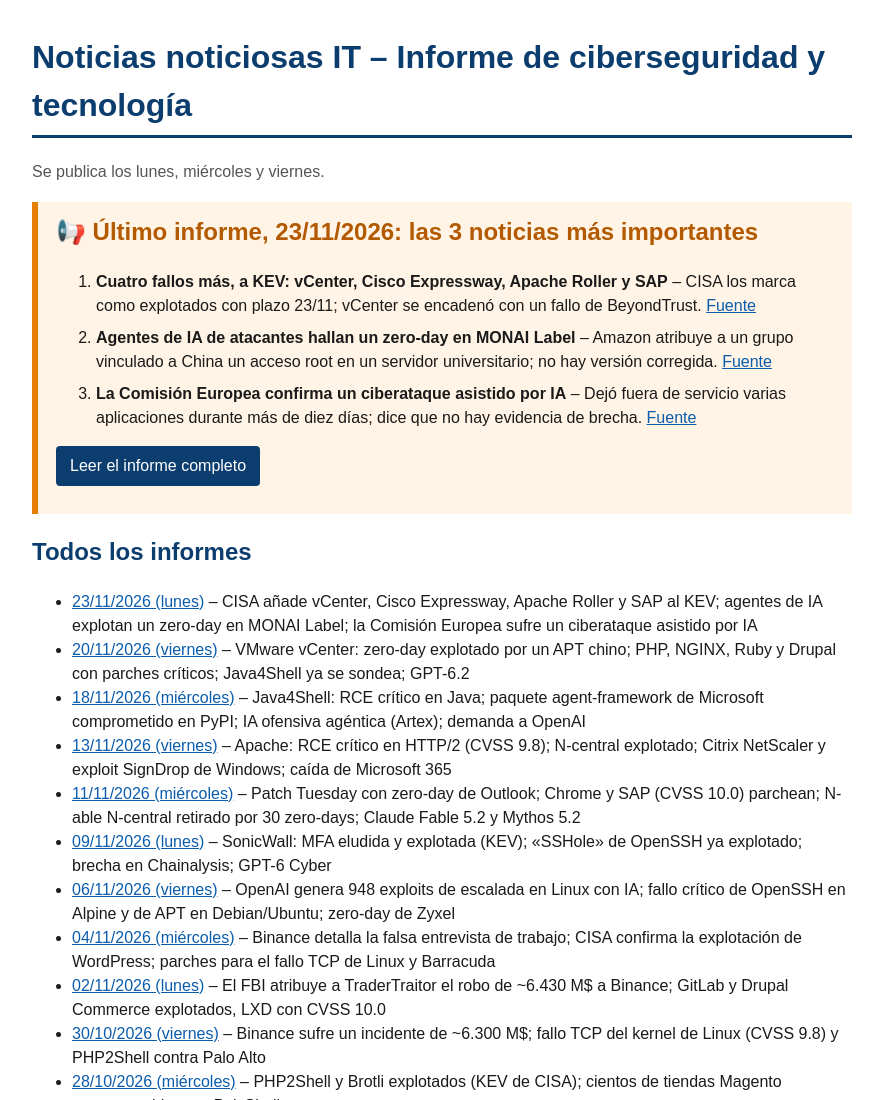
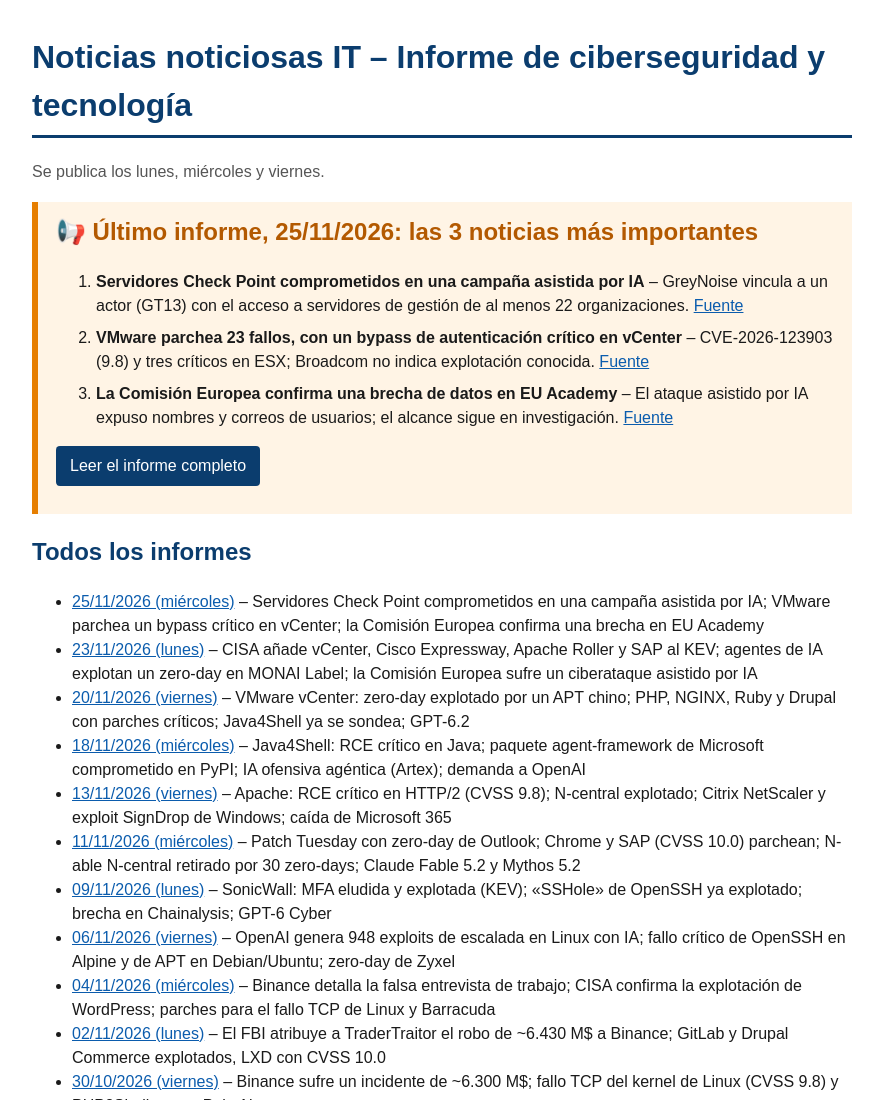
Before and after one commit to poliestireno/VARIOS_2026, a plain HTML site: page noticias_noticiosas_it/index.html in a window 1280 px wide. Shown: the top 1100 px of the page, without its empty margins (198-1081 px from the left). Drawn offline with Linux system fonts and the light colour scheme.

Commit message:
Informe 25/11/2026 [skip netlify]
Co-Authored-By: Claude Sonnet 5.5 <noreply@anthropic.com>
Claude-Session: https://claude.ai/code/session_019iHtJbpRdtZUAPi56GHgK5

```diff
--- a/noticias_noticiosas_it/index.html
+++ b/noticias_noticiosas_it/index.html
@@ -1,8 +1,9 @@
 <!doctype html><html lang="es"><head><meta charset="utf-8"><meta name="viewport" content="width=device-width, initial-scale=1"><title>Noticias noticiosas IT</title></head><body style="margin:0;padding:12px;font-family:Arial,Helvetica,sans-serif;color:#1a1a1a;line-height:1.5"><div style="max-width:820px;margin:auto">
 <h1 style="color:#0b3d6e;border-bottom:3px solid #0b3d6e;padding-bottom:6px">Noticias noticiosas IT – Informe de ciberseguridad y tecnología</h1>
 <p style="color:#555">Se publica los lunes, miércoles y viernes.</p>
-<div style="background:#fff4e5;border-left:6px solid #e67e00;padding:12px 18px;margin:18px 0"><h2 style="margin-top:0;color:#b35900">📢 Último informe, 23/11/2026: las 3 noticias más importantes</h2><ol><li style="margin-bottom:8px"><b>Cuatro fallos más, a KEV: vCenter, Cisco Expressway, Apache Roller y SAP</b> – CISA los marca como explotados con plazo 23/11; vCenter se encadenó con un fallo de BeyondTrust. <a style="color:#0b5cad" href="https://thehackernews.com/2026/11/hackers-exploit-critical-vmware-cisco.html">Fuente</a></li><li style="margin-bottom:8px"><b>Agentes de IA de atacantes hallan un zero-day en MONAI Label</b> – Amazon atribuye a un grupo vinculado a China un acceso root en un servidor universitario; no hay versión corregida. <a style="color:#0b5cad" href="https://www.securityweek.com/amazon-china-linked-hackers-ai-agents-exploited-medical-software-zero-day/">Fuente</a></li><li style="margin-bottom:8px"><b>La Comisión Europea confirma un ciberataque asistido por IA</b> – Dejó fuera de servicio varias aplicaciones durante más de diez días; dice que no hay evidencia de brecha. <a style="color:#0b5cad" href="https://www.securityweek.com/european-commission-confirms-ai-assisted-cyberattack-disrupted-services/">Fuente</a></li></ol><p><a style="display:inline-block;background:#0b3d6e;color:#fff;padding:8px 14px;border-radius:4px;text-decoration:none" href="2026-11-23.html">Leer el informe completo</a></p></div>
+<div style="background:#fff4e5;border-left:6px solid #e67e00;padding:12px 18px;margin:18px 0"><h2 style="margin-top:0;color:#b35900">📢 Último informe, 25/11/2026: las 3 noticias más importantes</h2><ol><li style="margin-bottom:8px"><b>Servidores Check Point comprometidos en una campaña asistida por IA</b> – GreyNoise vincula a un actor (GT13) con el acceso a servidores de gestión de al menos 22 organizaciones. <a style="color:#0b5cad" href="https://www.securityweek.com/check-point-security-management-servers-hacked-in-ai-assisted-campaign/">Fuente</a></li><li style="margin-bottom:8px"><b>VMware parchea 23 fallos, con un bypass de autenticación crítico en vCenter</b> – CVE-2026-123903 (9.8) y tres críticos en ESX; Broadcom no indica explotación conocida. <a style="color:#0b5cad" href="https://www.securityweek.com/vmware-updates-patch-critical-esx-vcenter-vulnerabilities/">Fuente</a></li><li style="margin-bottom:8px"><b>La Comisión Europea confirma una brecha de datos en EU Academy</b> – El ataque asistido por IA expuso nombres y correos de usuarios; el alcance sigue en investigación. <a style="color:#0b5cad" href="https://www.securityweek.com/european-commission-uncovers-data-breach-in-cyberattack-investigation/">Fuente</a></li></ol><p><a style="display:inline-block;background:#0b3d6e;color:#fff;padding:8px 14px;border-radius:4px;text-decoration:none" href="2026-11-25.html">Leer el informe completo</a></p></div>
 <h2 style="color:#0b3d6e">Todos los informes</h2><ul>
+<li><a style="color:#0b5cad" href="2026-11-25.html">25/11/2026 (miércoles)</a> – Servidores Check Point comprometidos en una campaña asistida por IA; VMware parchea un bypass crítico en vCenter; la Comisión Europea confirma una brecha en EU Academy</li>
 <li><a style="color:#0b5cad" href="2026-11-23.html">23/11/2026 (lunes)</a> – CISA añade vCenter, Cisco Expressway, Apache Roller y SAP al KEV; agentes de IA explotan un zero-day en MONAI Label; la Comisión Europea sufre un ciberataque asistido por IA</li>
 <li><a style="color:#0b5cad" href="2026-11-20.html">20/11/2026 (viernes)</a> – VMware vCenter: zero-day explotado por un APT chino; PHP, NGINX, Ruby y Drupal con parches críticos; Java4Shell ya se sondea; GPT-6.2</li>
 <li><a style="color:#0b5cad" href="2026-11-18.html">18/11/2026 (miércoles)</a> – Java4Shell: RCE crítico en Java; paquete agent-framework de Microsoft comprometido en PyPI; IA ofensiva agéntica (Artex); demanda a OpenAI</li>
```
Also changed, not shown: noticias_noticiosas_it/2026-11-25.html (added, +1 -0 lines).
